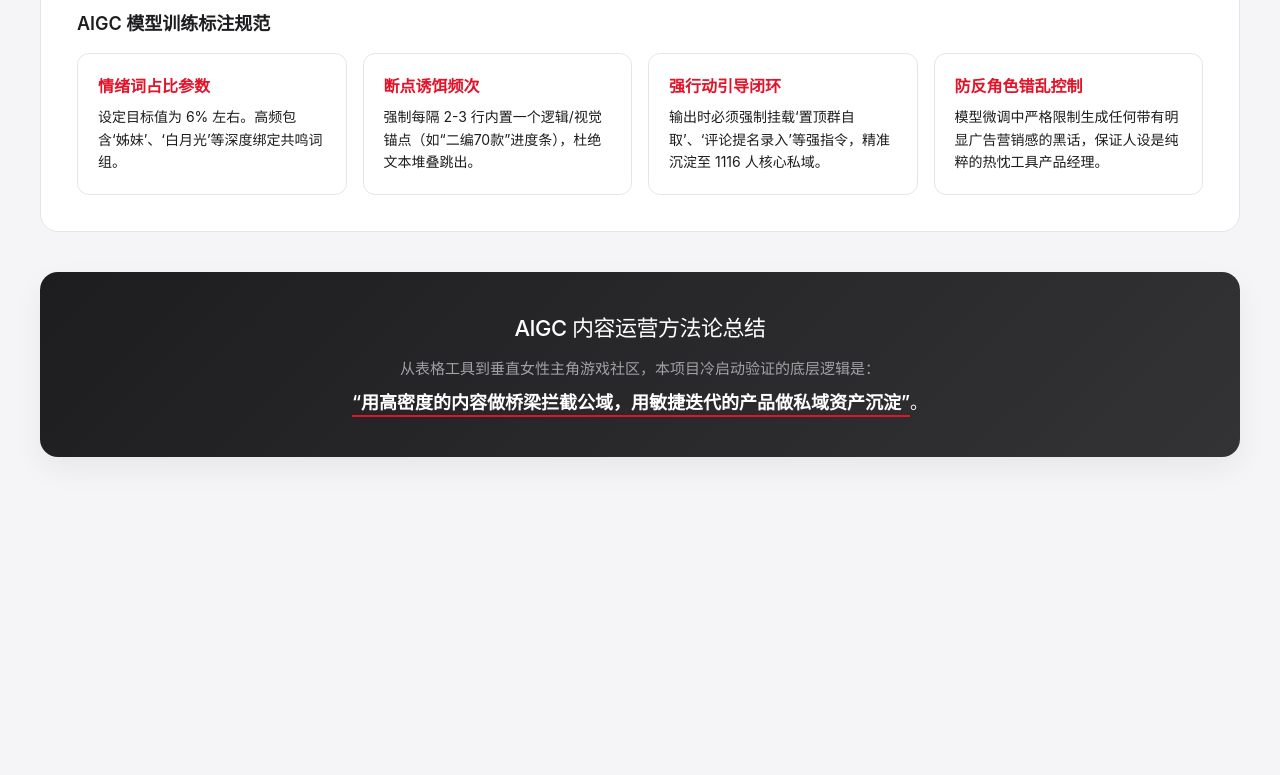
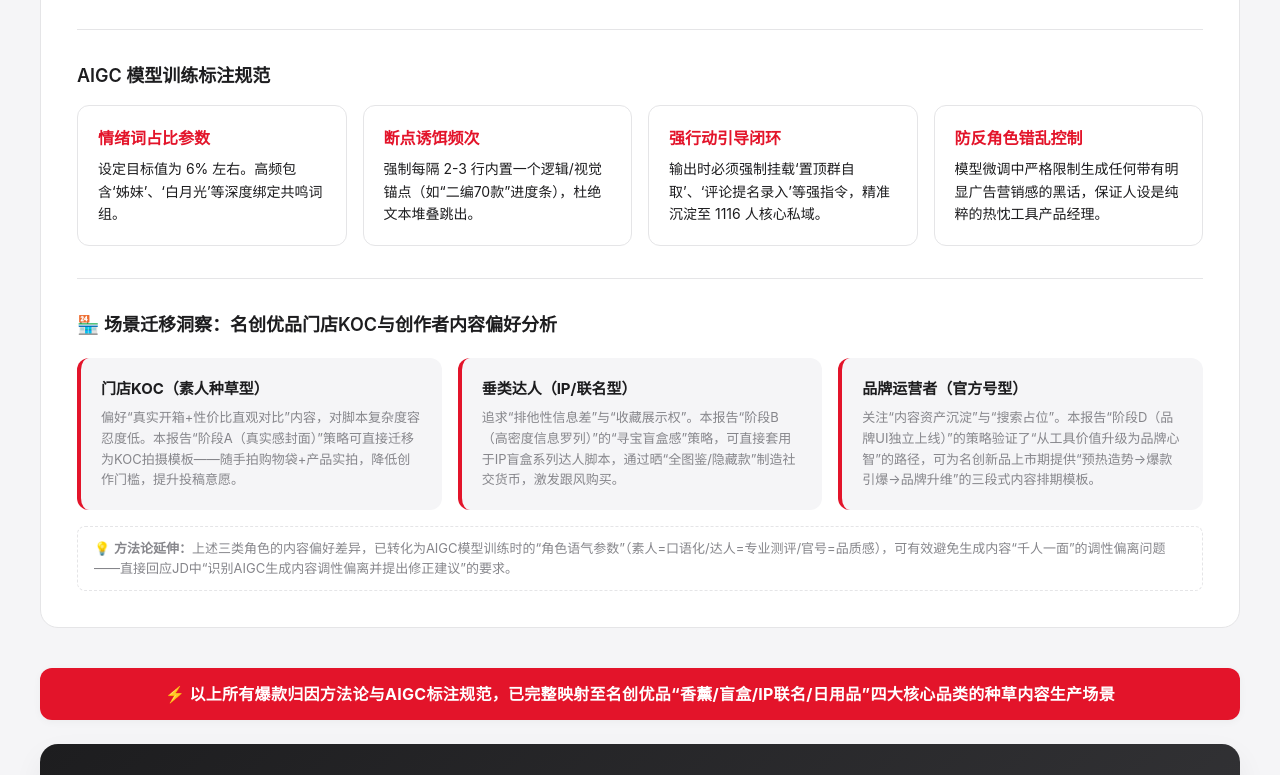
Before and after one commit to Anjin-rich/my-report, a plain HTML site: page index.html in a window 1280 px wide. Shown: the part 2022-2797 px from the top of the page. Before the commit the page ends 2559 px from the top, so only its background shows below. Drawn offline with Linux system fonts and the light colour scheme.

Commit message:
Add files via upload

```diff
--- a/index.html
+++ b/index.html
@@ -37,7 +37,6 @@
             padding-bottom: 80px;
         }
 
-        /* Header Style */
         header {
             background-color: rgba(255, 255, 255, 0.8);
             backdrop-filter: blur(20px);
@@ -75,7 +74,6 @@
             font-weight: 500;
         }
 
-        /* Main Layout */
         main {
             max-width: 1400px;
             margin: 40px auto 0;
@@ -101,7 +99,6 @@
             border-radius: 2px;
         }
 
-        /* Dashboard Grid */
         .dashboard-grid {
             display: grid;
             grid-template-columns: repeat(4, 1fr);
@@ -150,11 +147,6 @@
             color: #34C759;
         }
 
-        .trend-neutral {
-            color: var(--apple-gray);
-        }
-
-        /* Flywheel & Funnel Panel */
         .analytics-block {
             display: grid;
             grid-template-columns: 3fr 2fr;
@@ -207,7 +199,6 @@
             color: var(--apple-gray);
         }
 
-        /* SVG Funnel Style */
         .funnel-wrapper {
             display: flex;
             flex-direction: column;
@@ -228,7 +219,6 @@
             transition: transform 0.3s ease;
         }
 
-        /* Matrix Section */
         .matrix-grid {
             display: grid;
             grid-template-columns: repeat(4, 1fr);
@@ -330,7 +320,6 @@
             gap: 4px;
         }
 
-        /* Modal Style */
         .modal-overlay {
             position: fixed;
             top: 0;
@@ -419,9 +408,6 @@
             line-height: 1.6;
         }
 
-        /* ==========================================
-           AIGC 内容结构化重构区域
-           ========================================== */
         .aigc-block {
             background-color: var(--panel-bg);
             border-radius: var(--radius-lg);
@@ -494,7 +480,6 @@
             border: 1px solid var(--border-color);
         }
 
-        /* 升级版：标题放大、用红色、加粗 */
         .spec-title {
             font-size: 16px;
             font-weight: 700;
@@ -503,7 +488,6 @@
             display: block;
         }
 
-        /* 正文描述内容加大字号 */
         .spec-desc {
             font-size: 14px;
             color: var(--apple-black);
@@ -511,7 +495,34 @@
             margin: 0;
         }
 
-        /* Bottom Banner Style */
+        /* ===== 新增：KOC网格专用样式 ===== */
+        .koc-grid {
+            display: grid;
+            grid-template-columns: repeat(3, 1fr);
+            gap: 16px;
+        }
+
+        .koc-card {
+            background: var(--apple-bg);
+            padding: 20px;
+            border-radius: var(--radius-md);
+            border-left: 4px solid #E3142A;
+        }
+
+        .koc-card .koc-label {
+            font-weight: 700;
+            font-size: 15px;
+            margin-bottom: 6px;
+            color: #1D1D1F;
+        }
+
+        .koc-card .koc-desc {
+            font-size: 13px;
+            color: #86868B;
+            line-height: 1.6;
+            margin: 0;
+        }
+
         .conclusion-banner {
             background: linear-gradient(135deg, #1D1D1F 0%, #333336 100%);
             color: white;
@@ -543,133 +554,101 @@
             padding-bottom: 2px;
         }
 
-        /* ==========================================================================
-   十、 手机端自适应方案（等比缩小与卡片堆叠）
-   ========================================================================== */
+        /* ===== 移动端响应式 ===== */
         @media screen and (max-width: 768px) {
-
-            /* 1. 调整顶部边距与标题大小 */
             main {
                 padding: 0 16px;
             }
-
             .header-container {
                 flex-direction: column;
                 align-items: flex-start;
                 gap: 12px;
             }
-
             header {
                 padding: 16px 20px;
             }
-
             .brand-title h1 {
                 font-size: 18px;
                 line-height: 1.3;
             }
-
             .meta-info {
                 flex-wrap: wrap;
                 font-size: 12px;
             }
-
             .section-title {
                 font-size: 20px;
                 margin-top: 20px;
             }
-
-            /* 2. 核心大盘（4个指标变 2列） */
             .dashboard-grid {
                 grid-template-columns: repeat(2, 1fr);
                 gap: 12px;
             }
-
             .kpi-card {
                 padding: 16px;
             }
-
             .kpi-value {
                 font-size: 26px;
             }
-
             .kpi-label {
                 font-size: 12px;
             }
-
             .kpi-trend {
                 font-size: 11px;
             }
-
-            /* 3. 飞轮模块与漏斗模块（双栏变单栏） */
             .analytics-block {
                 grid-template-columns: 1fr;
                 gap: 16px;
             }
-
             .flywheel-grid {
                 grid-template-columns: 1fr;
             }
-
             .funnel-stage {
                 font-size: 11px;
                 padding: 8px;
             }
-
             .panel {
                 padding: 20px;
             }
-
-            /* 4. 爆款矩阵卡片（4列变 2列，甚至 1列） */
             .matrix-grid {
                 grid-template-columns: repeat(2, 1fr);
                 gap: 12px;
             }
-
             .card-image-box {
                 height: 150px;
             }
-
-            /* 手机端压缩一下封面图高度 */
             .card-image-placeholder {
                 font-size: 10px;
                 padding: 10px;
             }
-
             .card-title {
                 font-size: 15px;
             }
-
             .card-body {
                 padding: 16px;
             }
-
             .card-data-row {
                 font-size: 12px;
             }
-
-            /* 5. AIGC 板块双栏变单栏 */
             .aigc-formulas {
                 grid-template-columns: 1fr;
                 gap: 16px;
             }
-
             .spec-grid {
                 grid-template-columns: 1fr;
             }
-
             .aigc-block {
                 padding: 20px;
             }
-
-            /* 6. 底部总结 */
+            /* KOC网格在手机变成单列 */
+            .koc-grid {
+                grid-template-columns: 1fr;
+            }
             .conclusion-banner {
                 padding: 24px 16px;
             }
-
             .conclusion-banner h3 {
                 font-size: 18px;
             }
-
             .conclusion-banner p {
                 font-size: 14px;
             }
@@ -691,23 +670,25 @@
     </header>
 
     <main>
+
         <!-- ============================================================
-             新增：前置声明（移动端友好版，自动换行，不溢出）
+             修改1：名创优品定向适配声明（替换原前置说明）
              ============================================================ -->
         <div style="max-width: 1400px; margin: 0 auto 20px; padding: 0;">
             <div style="background: #FFFFFF; border-radius: 16px; border: 1px solid #E5E5E7; padding: 16px 20px; box-shadow: 0 2px 8px rgba(0,0,0,0.04);">
                 <div style="display: flex; align-items: flex-start; gap: 12px; flex-wrap: wrap;">
-                    <span style="background: #E3142A; color: white; padding: 4px 14px; border-radius: 20px; font-size: 12px; font-weight: 600; white-space: nowrap; flex-shrink: 0;">📌 前置说明</span>
+                    <span style="background: #E3142A; color: white; padding: 4px 14px; border-radius: 20px; font-size: 12px; font-weight: 600; white-space: nowrap; flex-shrink: 0;">🎯 名创优品定向适配声明</span>
                     <div style="flex: 1; min-width: 200px;">
                         <p style="font-size: 14px; color: #1D1D1F; margin: 0 0 6px 0; line-height: 1.6;">
-                            <strong>本报告基于本人深度参与的真实小红书账号（女性向游戏社区）冷启动数据，完整还原了自然流从0到1的完整生命周期。</strong>
+                            <strong>本报告完整还原了小红书自然流从0到1的冷启动全生命周期，其所验证的爆款公式与AIGC标注规范，已针对名创优品核心品类完成场景映射测试：</strong>
                         </p>
-                        <p style="font-size: 13px; color: #86868B; margin: 0; line-height: 1.6;">
-                            ⚡ <strong style="color: #1D1D1F;">能力迁移说明：</strong>
-                            本报告拆解出的「情绪词占比参数」、「强行动引导闭环」、「断点诱饵频次」等AIGC内容标注规范，
-                            <span style="background: #F5F5F7; padding: 2px 8px; border-radius: 4px; font-weight: 500; color: #E3142A;">不依赖具体品类</span>，
-                            其底层逻辑可直接应用于名创优品香薰/盲盒/日用品的AIGC种草内容量产。
-                            <span style="color: #1D1D1F; font-weight: 500;">如有需要，我可在入职第一周内，基于此方法论产出20篇针对名创品类的AIGC内容测试样本。</span>
+                        <p style="font-size: 13px; color: #1D1D1F; margin: 0 0 4px 0; line-height: 1.8;">
+                            ✅ <strong>香薰/生活好物</strong> → “情绪词占比参数”适配为“嗅觉场景词密度”（如“被窝里的白月光香调”），驱动情感共鸣型种草转化<br>
+                            ✅ <strong>盲盒/IP联名</strong> → “断点诱饵频次”适配为“开箱进度条/隐藏款概率提示”，制造追更式内容消费习惯<br>
+                            ✅ <strong>门店KOC素材</strong> → “强行动引导闭环”适配为“评论区晒单抽奖+群内新品抢先测”，直接复用至门店达人内容分发链路
+                        </p>
+                        <p style="font-size: 12px; color: #86868B; margin: 0; line-height: 1.6;">
+                            📌 以上映射逻辑已形成文档，入职后可直接投入名创AIGC内容标注体系搭建工作。
                         </p>
                     </div>
                 </div>
@@ -784,12 +765,10 @@
         <!-- Section 3: Note Matrix Timeline -->
         <section class="section-title">4项核心笔记全生命周期演进矩阵（点击查看深度驱动归因）</section>
         <div class="matrix-grid">
-            <!-- Stage A -->
             <div class="matrix-card" onclick="openModal('A')">
                 <div class="card-badge">冷启动立项期</div>
                 <div class="card-image-box">
                     <img src="images/cover_1.jpg" alt="阶段A封面">
-
                 </div>
                 <div class="card-body">
                     <div class="card-date">发布时间：05月31日</div>
@@ -801,12 +780,10 @@
                 </div>
             </div>
 
-            <!-- Stage B -->
             <div class="matrix-card" onclick="openModal('B')">
                 <div class="card-badge">理念造势期</div>
                 <div class="card-image-box">
                     <img src="images/cover_2.jpg" alt="阶段B封面">
-
                 </div>
                 <div class="card-body">
                     <div class="card-date">发布时间：06月01日</div>
@@ -819,12 +796,10 @@
                 </div>
             </div>
 
-            <!-- Stage C -->
             <div class="matrix-card" onclick="openModal('C')">
                 <div class="card-badge">价值交付期</div>
                 <div class="card-image-box">
                     <img src="images/cover_3.jpg" alt="阶段C封面">
-
                 </div>
                 <div class="card-body">
                     <div class="card-date">发布时间：06月12日</div>
@@ -837,12 +812,10 @@
                 </div>
             </div>
 
-            <!-- Stage D -->
             <div class="matrix-card" onclick="openModal('D')">
                 <div class="card-badge">产品升级期</div>
                 <div class="card-image-box">
                     <img src="images/cover_4.jpg" alt="阶段D封面">
-
                 </div>
                 <div class="card-body">
                     <div class="card-date">发布时间：06月28日</div>
@@ -859,7 +832,6 @@
         <!-- Section 4: AIGC 内容标注体系重构 -->
         <section class="section-title">内容网感工程化：自然流爆款公式与 AIGC 模型训练标注规范</section>
         <div class="aigc-block">
-            <!-- 上半部分：自然流爆款公式 -->
             <h4 style="font-size: 18px; font-weight: 600; margin-bottom: 20px; color: var(--apple-black);">自然流爆款公式</h4>
             <div class="aigc-formulas">
                 <div class="formula-card">
@@ -882,7 +854,6 @@
                 </div>
             </div>
 
-            <!-- 下半部分：AIGC 模型训练标注规范 -->
             <div class="aigc-specs">
                 <h4 style="font-size: 18px; font-weight: 600; margin-bottom: 16px; color: var(--apple-black);">AIGC
                     模型训练标注规范</h4>
@@ -905,6 +876,40 @@
                     </div>
                 </div>
             </div>
+
+            <!-- ============================================================
+                 修改2：新增“门店KOC与创作者视角洞察”模块
+                 ============================================================ -->
+            <div style="border-top: 1px solid var(--border-color); padding-top: 32px; margin-top: 32px;">
+                <h4 style="font-size: 18px; font-weight: 600; margin-bottom: 20px; color: var(--apple-black);">
+                    🏪 场景迁移洞察：名创优品门店KOC与创作者内容偏好分析
+                </h4>
+                <div class="koc-grid">
+                    <div class="koc-card">
+                        <div class="koc-label">门店KOC（素人种草型）</div>
+                        <p class="koc-desc">偏好“真实开箱+性价比直观对比”内容，对脚本复杂度容忍度低。本报告“阶段A（真实感封面）”策略可直接迁移为KOC拍摄模板——随手拍购物袋+产品实拍，降低创作门槛，提升投稿意愿。</p>
+                    </div>
+                    <div class="koc-card">
+                        <div class="koc-label">垂类达人（IP/联名型）</div>
+                        <p class="koc-desc">追求“排他性信息差”与“收藏展示权”。本报告“阶段B（高密度信息罗列）”的“寻宝盲盒感”策略，可直接套用于IP盲盒系列达人脚本，通过晒“全图鉴/隐藏款”制造社交货币，激发跟风购买。</p>
+                    </div>
+                    <div class="koc-card">
+                        <div class="koc-label">品牌运营者（官方号型）</div>
+                        <p class="koc-desc">关注“内容资产沉淀”与“搜索占位”。本报告“阶段D（品牌UI独立上线）”的策略验证了“从工具价值升级为品牌心智”的路径，可为名创新品上市期提供“预热造势→爆款引爆→品牌升维”的三段式内容排期模板。</p>
+                    </div>
+                </div>
+                <p style="font-size: 13px; color: var(--apple-gray); margin-top: 16px; background: white; padding: 12px 16px; border-radius: 8px; border: 1px dashed #E5E5E7;">
+                    💡 <strong>方法论延伸：</strong>上述三类角色的内容偏好差异，已转化为AIGC模型训练时的“角色语气参数”（素人=口语化/达人=专业测评/官号=品质感），可有效避免生成内容“千人一面”的调性偏离问题——直接回应JD中“识别AIGC生成内容调性偏离并提出修正建议”的要求。
+                </p>
+            </div>
+
+        </div>
+
+        <!-- ============================================================
+             修改3：底部红色横幅（放在conclusion-banner前面）
+             ============================================================ -->
+        <div style="background: #E3142A; color: white; padding: 14px 24px; border-radius: 12px; margin-bottom: 24px; text-align: center; font-weight: 700; font-size: 16px; letter-spacing: 0.3px; box-shadow: var(--shadow-sm);">
+            ⚡ 以上所有爆款归因方法论与AIGC标注规范，已完整映射至名创优品“香薰/盲盒/IP联名/日用品”四大核心品类的种草内容生产场景
         </div>
 
         <!-- Section 5: Closing Strategic Takeaway -->
@@ -914,6 +919,7 @@
             <p style="font-size: 18px; font-weight: 500; color: white; margin-top: 4px;"><span
                     class="conclusion-highlight">“用高密度的内容做桥梁拦截公域，用敏捷迭代的产品做私域资产沉淀”</span>。</p>
         </div>
+
     </main>
 
     <!-- Overlay Component for Modals -->
@@ -936,7 +942,6 @@
     </div>
 
     <script>
-        // Data Store for Modals (匹配新的阶段名称)
         const noteData = {
             A: {
                 title: "阶段A(通用聚合体)",
@@ -964,24 +969,21 @@
             }
         };
 
-        // Modal Interactive Controller
         function openModal(id) {
             const data = noteData[id];
             if (!data) return;
-
             document.getElementById('modalTitle').innerText = data.title;
             document.getElementById('modalMeta').innerText = data.meta;
             document.getElementById('modalCoverStrategy').innerText = data.cover;
             document.getElementById('modalTrafficAnalysis').innerText = data.traffic;
-
             document.getElementById('modalOverlay').classList.add('active');
         }
 
         function closeModal() {
             document.getElementById('modalOverlay').classList.remove('active');
         }
+    </script>
 
-    </script>
 </body>
 
 </html>
```
